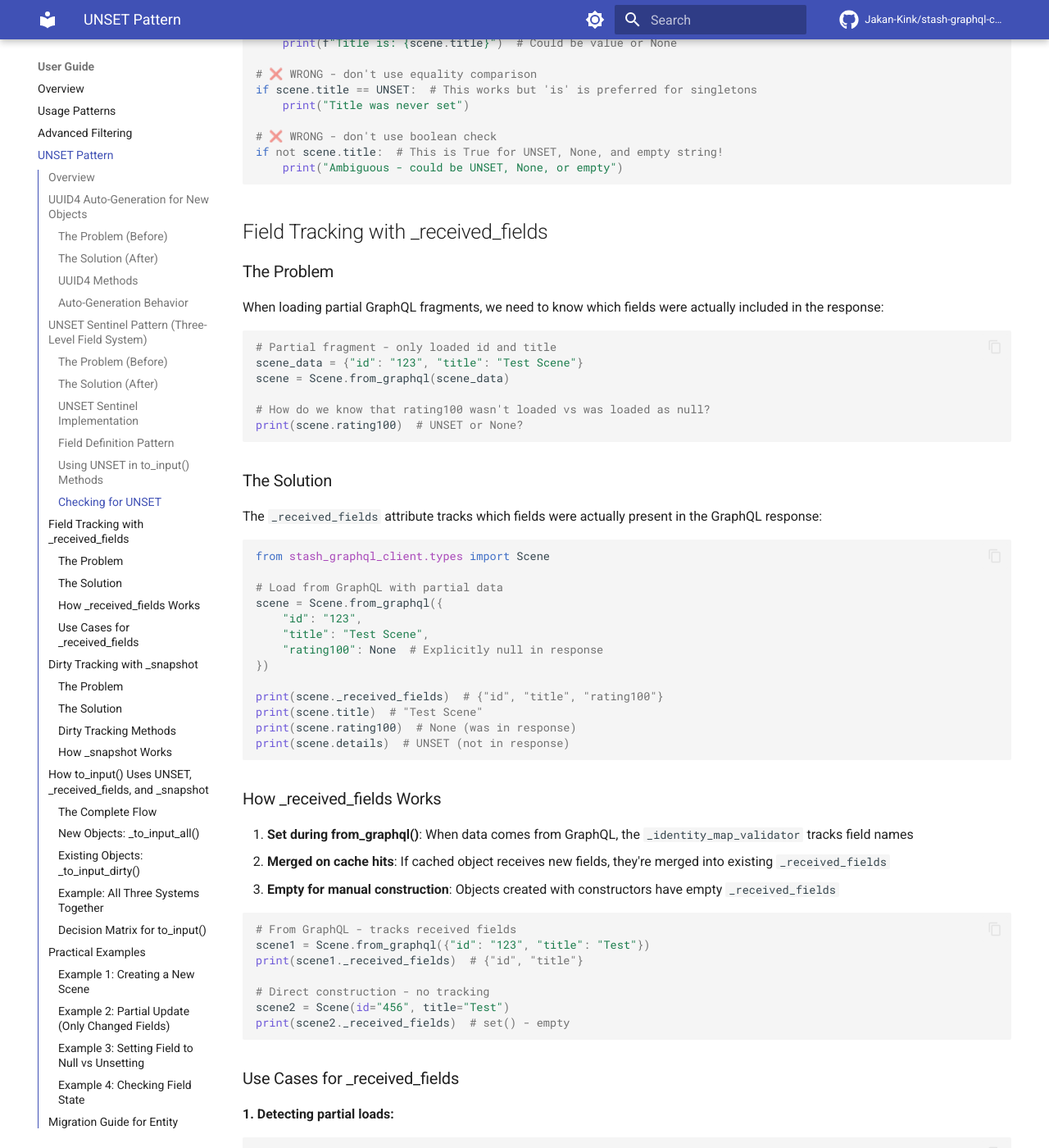
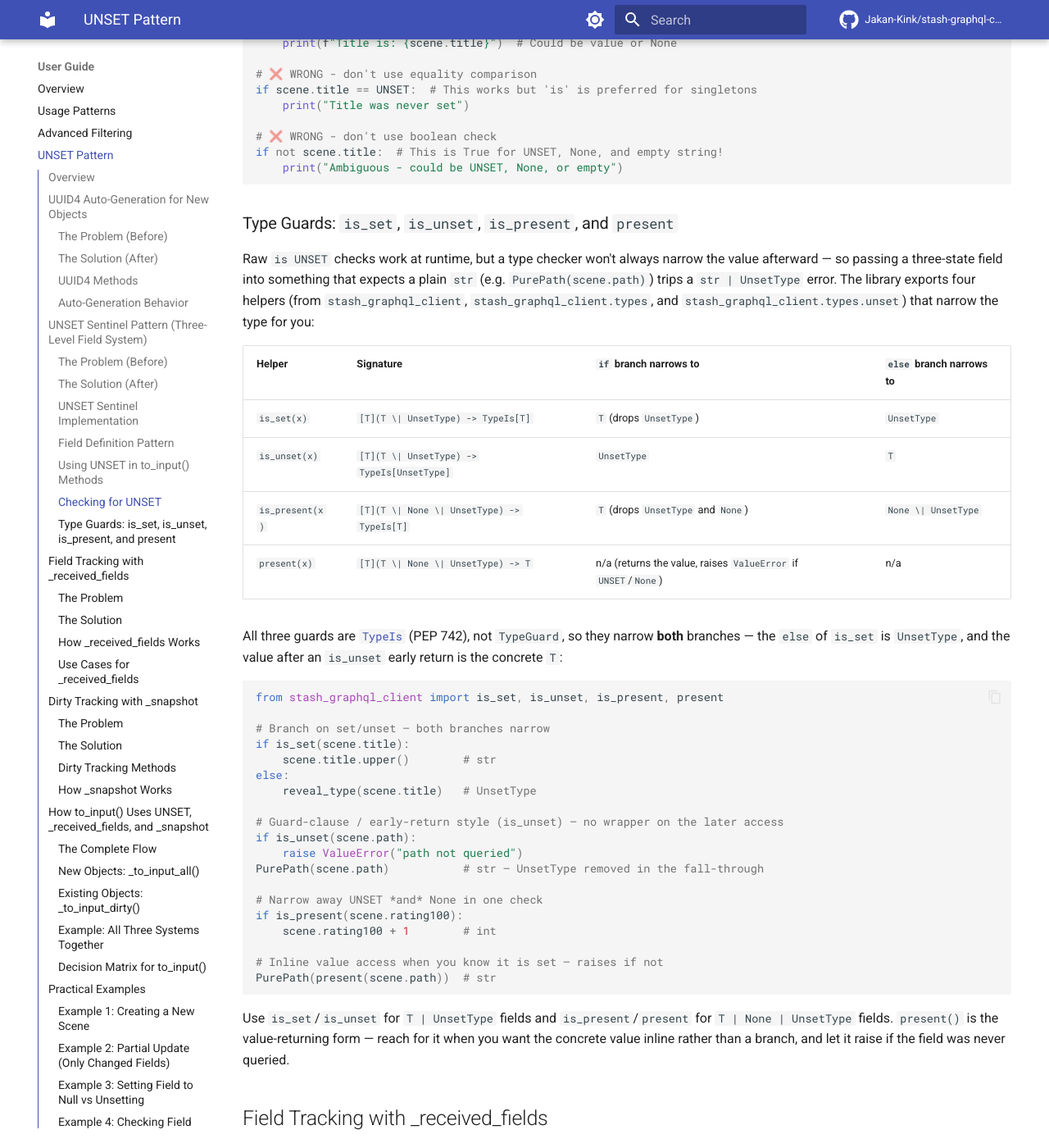
Before and after one commit to Jakan-Kink/stash-graphql-client, an MkDocs documentation site: the page built from docs/guide/unset-pattern.md, in a window 1280 px wide and 1400 px high, scrolled down 5300 px. Shown: the whole window at 82% size. Built offline with MkDocs 1.6.1 and Material for MkDocs 9.7.7, drawn with Linux system fonts in a browser that asks for light colours; comment, search, counter and statistics services are not loaded; the version menu is left out; some of the changed text lies outside the part shown.

Commit message:
feat(types): TypeIs narrowing for UNSET guards + is_unset
Migrate is_set/is_present from TypeGuard to TypeIs so both branches narrow, and add is_unset (TypeIs[UnsetType]) for guard-clause/early-return use. Document the guard family in unset-pattern.md.

````diff
--- a/docs/guide/unset-pattern.md
+++ b/docs/guide/unset-pattern.md
@@ -252,6 +252,43 @@ if scene.title == UNSET:  # This works but 'is' is preferred for singletons
 if not scene.title:  # This is True for UNSET, None, and empty string!
     print("Ambiguous - could be UNSET, None, or empty")
 ```
+
+### Type Guards: `is_set`, `is_unset`, `is_present`, and `present`
+
+Raw `is UNSET` checks work at runtime, but a type checker won't always narrow the value afterward — so passing a three-state field into something that expects a plain `str` (e.g. `PurePath(scene.path)`) trips a `str | UnsetType` error. The library exports four helpers (from `stash_graphql_client`, `stash_graphql_client.types`, and `stash_graphql_client.types.unset`) that narrow the type for you:
+
+| Helper | Signature | `if` branch narrows to | `else` branch narrows to |
+| --- | --- | --- | --- |
+| `is_set(x)` | `[T](T \| UnsetType) -> TypeIs[T]` | `T` (drops `UnsetType`) | `UnsetType` |
+| `is_unset(x)` | `[T](T \| UnsetType) -> TypeIs[UnsetType]` | `UnsetType` | `T` |
+| `is_present(x)` | `[T](T \| None \| UnsetType) -> TypeIs[T]` | `T` (drops `UnsetType` and `None`) | `None \| UnsetType` |
+| `present(x)` | `[T](T \| None \| UnsetType) -> T` | n/a (returns the value, raises `ValueError` if `UNSET`/`None`) | n/a |
+
+All three guards are [`TypeIs`](https://typing.readthedocs.io/en/latest/spec/narrowing.html#typeis) (PEP 742), not `TypeGuard`, so they narrow **both** branches — the `else` of `is_set` is `UnsetType`, and the value after an `is_unset` early return is the concrete `T`:
+
+```python
+from stash_graphql_client import is_set, is_unset, is_present, present
+
+# Branch on set/unset — both branches narrow
+if is_set(scene.title):
+    scene.title.upper()        # str
+else:
+    reveal_type(scene.title)   # UnsetType
+
+# Guard-clause / early-return style (is_unset) — no wrapper on the later access
+if is_unset(scene.path):
+    raise ValueError("path not queried")
+PurePath(scene.path)           # str — UnsetType removed in the fall-through
+
+# Narrow away UNSET *and* None in one check
+if is_present(scene.rating100):
+    scene.rating100 + 1        # int
+
+# Inline value access when you know it is set — raises if not
+PurePath(present(scene.path))  # str
+```
+
+Use `is_set`/`is_unset` for `T | UnsetType` fields and `is_present`/`present` for `T | None | UnsetType` fields. `present()` is the value-returning form — reach for it when you want the concrete value inline rather than a branch, and let it raise if the field was never queried.
 
 ## Field Tracking with \_received_fields
 
@@ -787,15 +824,15 @@ print(scene1.details)  # "Details from server" (no longer UNSET)
 
 ### Type Checking with mypy
 
-The UNSET pattern is fully type-safe with mypy:
+The UNSET pattern is fully type-safe with mypy. Use the `is_set` / `is_present` guards (see [Type Guards](#type-guards-is_set-is_unset-is_present-and-present) above) for reliable narrowing — they are `TypeIs`, so they narrow both branches:
 
 ```python
 scene = Scene(title="Test")
 
-# mypy knows title could be str or UnsetType
-if scene.title is not UNSET:
-    # In this block, mypy narrows type to just str
-    print(scene.title.upper())  # ✅ OK - mypy knows it's str
+if is_set(scene.title):
+    print(scene.title.upper())  # ✅ OK - mypy narrows to str
+else:
+    reveal_type(scene.title)    # UnsetType
 
 # mypy error if you don't check first
 print(scene.title.upper())  # ❌ Error - UnsetType has no attribute 'upper'
@@ -873,40 +910,6 @@ def test_value_field_included():
     assert input_dict["rating100"] == 85
 ```
 
-## Future Enhancements
-
-### Pydantic v2 Serialization
-
-When fully migrated to Pydantic v2, we can use custom serializers:
-
-```python
-from pydantic import field_serializer
-
-class Scene(StashObject):
-    title: str | UnsetType = UNSET
-
-    @field_serializer("title", when_used="json")
-    def serialize_title(self, value):
-        if value is UNSET:
-            raise ValueError("UNSET should be excluded")
-        return value
-```
-
-### msgspec Migration
-
-For msgspec migration, UNSET integrates with `dec_hook`:
-
-```python
-import msgspec
-
-def dec_hook(type, obj):
-    """Custom decoder hook for msgspec."""
-    if isinstance(obj, dict) and "id" in obj:
-        # Check cache, return cached instance or construct new
-        # UNSET is preserved for fields not in response
-        pass
-```
-
 ## Summary
 
 ### UUID4 Auto-Generation
--- a/stash_graphql_client/__init__.py
+++ b/stash_graphql_client/__init__.py
@@ -71,6 +71,7 @@ from stash_graphql_client.types import (  # Base types; Core types; Metadata typ
     UnsetType,
     is_present,
     is_set,
+    is_unset,
     present,
 )
 
@@ -135,6 +136,7 @@ __all__ = [
     "UnsetType",
     "is_present",
     "is_set",
+    "is_unset",
     "present",
     # Metadata types
     "GenerateMetadataInput",
````
Also changed, not shown: CHANGELOG.md (+2 -1 lines), 3 other files.
